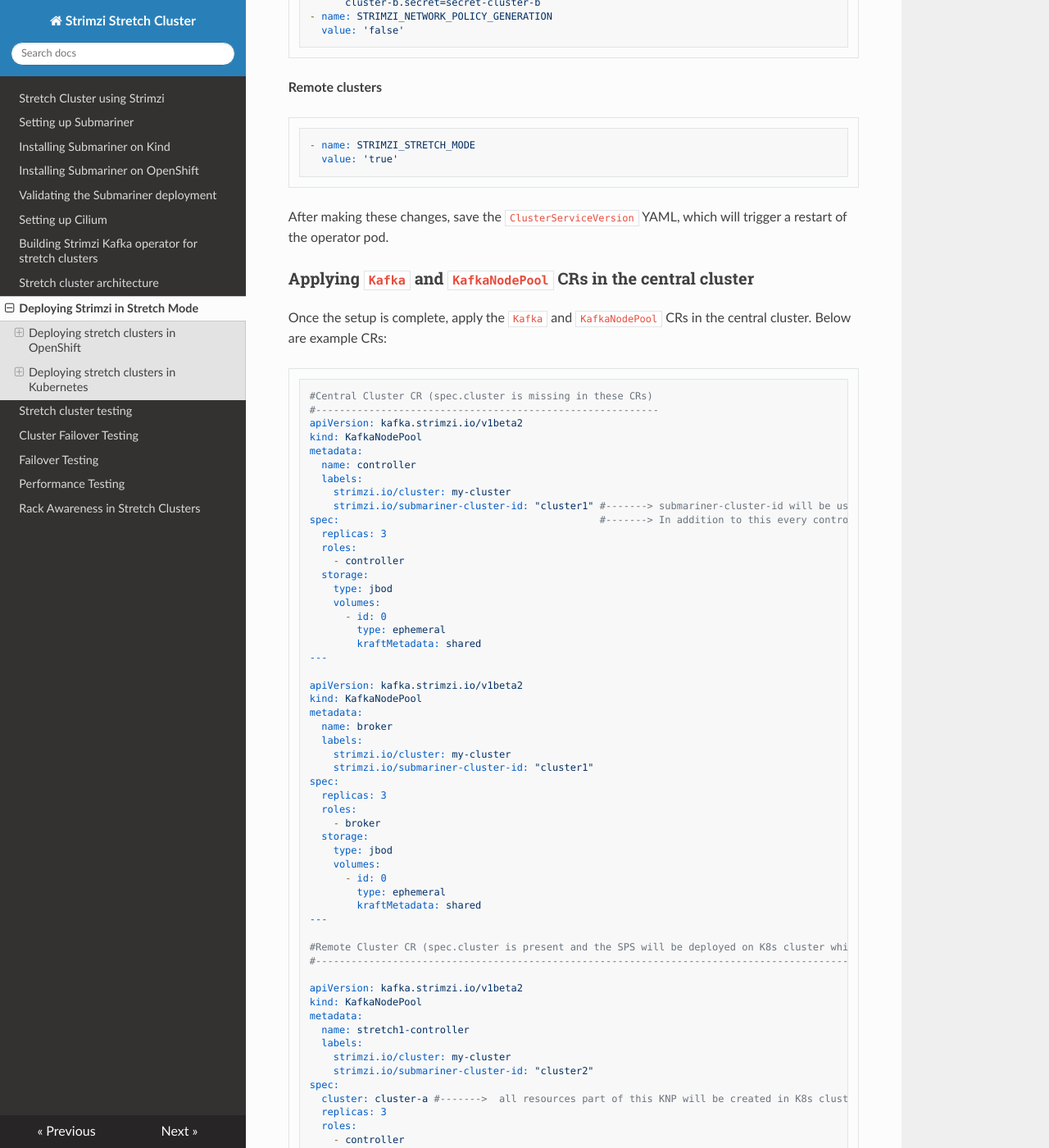
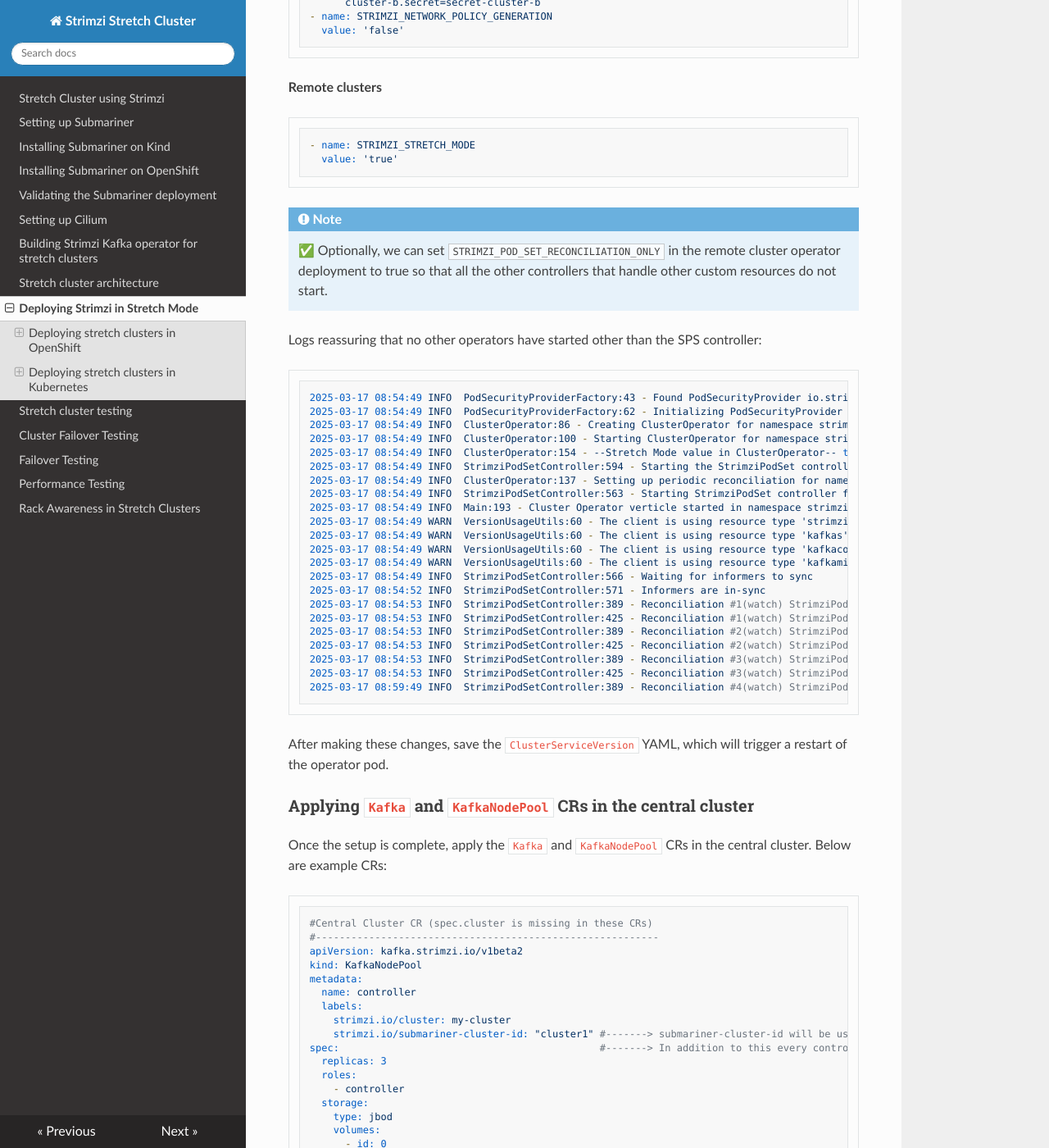
Before and after one commit to aswinayyolath/stretch-kafka-docs, an MkDocs documentation site: the page built from docs/Deploying-Strimzi-in-Stretch-Mode.md, in a window 1280 px wide and 1400 px high, scrolled down 3629 px. Shown: the whole window at 82% size. Built offline with MkDocs 1.6.1, drawn with Linux system fonts in a browser that asks for light colours; nearby versions of some CDN libraries.

Commit message:
adding sps only mode
documenting how turning on just SPS would reduce resource utilization

````diff
--- a/docs/Deploying-Strimzi-in-Stretch-Mode.md
+++ b/docs/Deploying-Strimzi-in-Stretch-Mode.md
@@ -145,6 +145,38 @@
 - name: STRIMZI_STRETCH_MODE
   value: 'true'
 ```
+
+!!! note
+
+    ✅ Optionally, we can set `STRIMZI_POD_SET_RECONCILIATION_ONLY` in the remote cluster operator deployment to true so that all the other controllers that handle other custom resources do not start.
+
+Logs reassuring that no other operators have started other than the SPS controller:
+```bash
+2025-03-17 08:54:49 INFO  PodSecurityProviderFactory:43 - Found PodSecurityProvider io.strimzi.plugin.security.profiles.impl.BaselinePodSecurityProvider
+2025-03-17 08:54:49 INFO  PodSecurityProviderFactory:62 - Initializing PodSecurityProvider io.strimzi.plugin.security.profiles.impl.BaselinePodSecurityProvider
+2025-03-17 08:54:49 INFO  ClusterOperator:86 - Creating ClusterOperator for namespace strimzi
+2025-03-17 08:54:49 INFO  ClusterOperator:100 - Starting ClusterOperator for namespace strimzi
+2025-03-17 08:54:49 INFO  ClusterOperator:154 - --Stretch Mode value in ClusterOperator-- true
+2025-03-17 08:54:49 INFO  StrimziPodSetController:594 - Starting the StrimziPodSet controller
+2025-03-17 08:54:49 INFO  ClusterOperator:137 - Setting up periodic reconciliation for namespace strimzi
+2025-03-17 08:54:49 INFO  StrimziPodSetController:563 - Starting StrimziPodSet controller for namespace strimzi
+2025-03-17 08:54:49 INFO  Main:193 - Cluster Operator verticle started in namespace strimzi without label selector
+2025-03-17 08:54:49 WARN  VersionUsageUtils:60 - The client is using resource type 'strimzipodsets' with unstable version 'v1beta2'
+2025-03-17 08:54:49 WARN  VersionUsageUtils:60 - The client is using resource type 'kafkas' with unstable version 'v1beta2'
+2025-03-17 08:54:49 WARN  VersionUsageUtils:60 - The client is using resource type 'kafkaconnects' with unstable version 'v1beta2'
+2025-03-17 08:54:49 WARN  VersionUsageUtils:60 - The client is using resource type 'kafkamirrormaker2s' with unstable version 'v1beta2'
+2025-03-17 08:54:49 INFO  StrimziPodSetController:566 - Waiting for informers to sync
+2025-03-17 08:54:52 INFO  StrimziPodSetController:571 - Informers are in-sync
+2025-03-17 08:54:53 INFO  StrimziPodSetController:389 - Reconciliation #1(watch) StrimziPodSet(strimzi/my-cluster-stretch2-broker): StrimziPodSet will be reconciled
+2025-03-17 08:54:53 INFO  StrimziPodSetController:425 - Reconciliation #1(watch) StrimziPodSet(strimzi/my-cluster-stretch2-broker): reconciled
+2025-03-17 08:54:53 INFO  StrimziPodSetController:389 - Reconciliation #2(watch) StrimziPodSet(strimzi/my-cluster-stretch2-controller): StrimziPodSet will be reconciled
+2025-03-17 08:54:53 INFO  StrimziPodSetController:425 - Reconciliation #2(watch) StrimziPodSet(strimzi/my-cluster-stretch2-controller): reconciled
+2025-03-17 08:54:53 INFO  StrimziPodSetController:389 - Reconciliation #3(watch) StrimziPodSet(strimzi/my-cluster-stretch2-broker): StrimziPodSet will be reconciled
+2025-03-17 08:54:53 INFO  StrimziPodSetController:425 - Reconciliation #3(watch) StrimziPodSet(strimzi/my-cluster-stretch2-broker): reconciled
+2025-03-17 08:59:49 INFO  StrimziPodSetController:389 - Reconciliation #4(watch) StrimziPodSet(strimzi/my-cluster-stretch2-broker): StrimziPodSet will be reconciled
+```
+
+
 
 After making these changes, save the `ClusterServiceVersion` YAML, which will trigger a restart of the operator pod.
 
````
